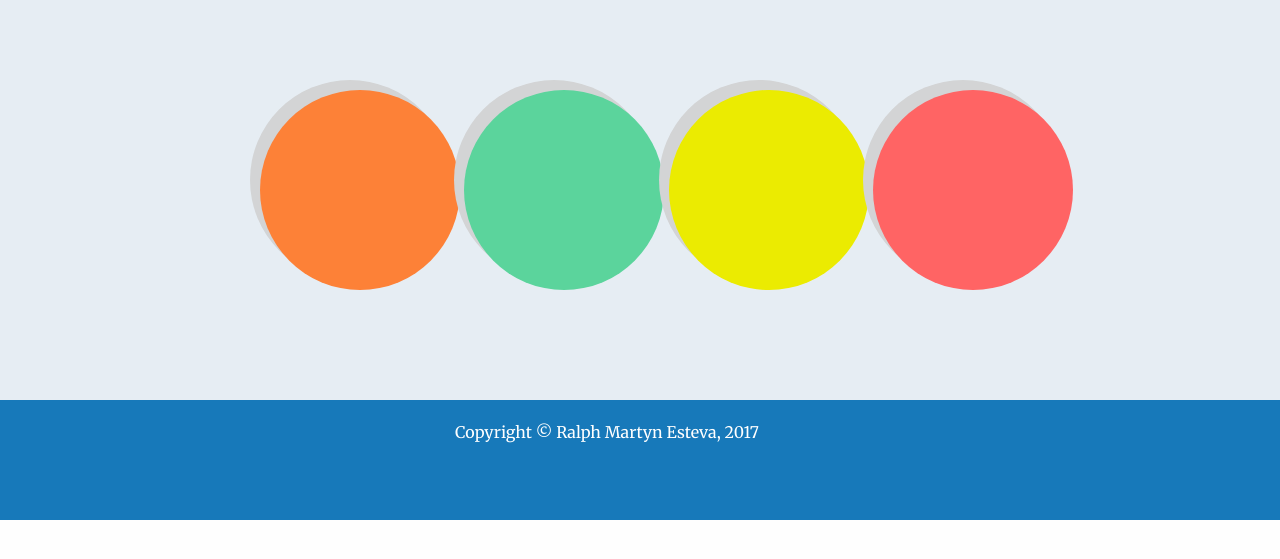
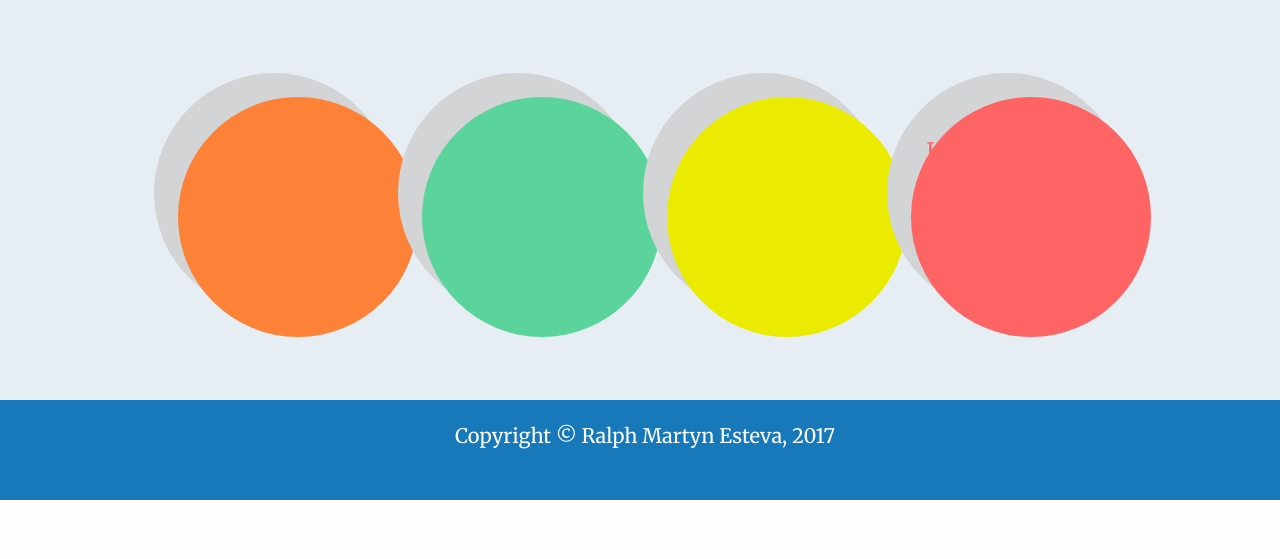
Before and after one commit to rapunk27/portfolio, a PHP site: page /works.php in a window 1280 px wide. Shown: the part 105-664 px from the top of the page. Run offline with PHP 8.4, Linux system fonts and the light colour scheme; some libraries are stand-ins or nearby versions.

Commit message:
added responsiveness to works page width 550 to 2700

```diff
--- a/css/media.css
+++ b/css/media.css
@@ -19,6 +19,7 @@
 	.social-media-content{
 		width: 100%;
 	}
+
 }
 
 @media only screen and (max-width: 790px){
@@ -54,3 +55,305 @@
 		width: 100%;
 	}
 }
+
+@media only screen and (min-width: 1000px){
+	.circle-default{
+		width: 200px;
+		height: 200px;
+		padding: 20px;
+	}
+
+	.circle-work{
+		width: 200px;
+		height: 200px;
+	}
+	.circle-text{
+		font-size: 22px;
+		margin-top: 40px;
+	}
+
+	.works-content{
+		height: 400px;
+	}
+
+	.footer{
+		height: 100px;
+	}
+
+	.footer-copyright{
+		font-size: 20px;
+	}
+
+	.circle-default:hover .circle-work {
+	/*animation: slideIn 1s linear;
+	animation-timing-function: ease;
+	animation-fill-mode: forwards;*/
+	transform: translate(90px, 80px)rotate(20deg);
+
+	}
+}
+
+@media only screen and (min-width: 550px){
+	.circle-default{
+		width: 200px;
+		height: 200px;
+		padding: 24px;
+	}
+
+	.circle-work{
+		width: 200px;
+		height: 200px;
+	}
+	.circle-text{
+		font-size: 26px;
+		margin-top: 36px;
+	}
+
+	.works-content{
+		height: 400px;
+	}
+
+	.footer{
+		height: 100px;
+	}
+
+	.footer-copyright{
+		font-size: 20px;
+	}
+
+	.circle-default:hover .circle-work {
+	/*animation: slideIn 1s linear;
+	animation-timing-function: ease;
+	animation-fill-mode: forwards;*/
+	transform: translate(90px, 80px)rotate(20deg);
+	}
+}
+
+
+@media only screen and (min-width: 900px){
+	.circle-default{
+		width: 180px;
+		height: 180px;
+		padding: 20px;
+	}
+
+	.circle-work{
+		width: 180px;
+		height: 180px;
+	}
+	.circle-text{
+		font-size: 20px;
+		margin-top: 36px;
+	}
+
+	.works-content{
+		height: 400px;
+	}
+
+	.footer{
+		height: 100px;
+	}
+
+	.footer-copyright{
+		font-size: 20px;
+	}
+
+	.circle-default:hover .circle-work {
+	/*animation: slideIn 1s linear;
+	animation-timing-function: ease;
+	animation-fill-mode: forwards;*/
+	transform: translate(90px, 80px)rotate(20deg);
+	}
+}
+
+@media only screen and (min-width: 1200px){
+	.circle-default{
+		width: 240px;
+		height: 240px;
+		padding: 24px;
+	}
+
+	.circle-work{
+		width: 240px;
+		height: 240px;
+	}
+	.circle-text{
+		font-size: 24px;
+		margin-top: 36px;
+	}
+
+	.works-content{
+		height: 400px;
+	}
+
+	.footer{
+		height: 100px;
+	}
+
+	.footer-copyright{
+		font-size: 20px;
+	}
+
+	.circle-default:hover .circle-work {
+	/*animation: slideIn 1s linear;
+	animation-timing-function: ease;
+	animation-fill-mode: forwards;*/
+	transform: translate(90px, 80px)rotate(20deg);
+
+	}
+}
+
+
+@media only screen and (min-width: 1500px){
+	.circle-default{
+		width: 250px;
+		height: 250px;
+		padding: 20px;
+	}
+
+	.circle-work{
+		width: 250px;
+		height: 250px;
+	}
+	.circle-text{
+		font-size: 28px;
+		margin-top: 68px;
+	}
+
+	.works-content{
+		height: 500px;
+	}
+
+	.footer{
+		height: 200px;
+	}
+
+	.footer-copyright{
+		font-size: 20px;
+	}
+
+	.circle-default:hover .circle-work {
+	/*animation: slideIn 1s linear;
+	animation-timing-function: ease;
+	animation-fill-mode: forwards;*/
+	transform: translate(168px, 80px)rotate(20deg);
+
+	}
+}
+
+@media only screen and (min-width: 1700px){
+	.circle-default{
+		width: 320px;
+		height: 320px;
+		padding: 32px;
+	}
+
+	.circle-work{
+		width: 320px;
+		height: 320px;
+	}
+	.circle-text{
+		font-size: 34px;
+		margin-top: 68px;
+	}
+
+	.works-content{
+		height: 500px;
+	}
+
+	.footer{
+		height: 200px;
+	}
+
+	.footer-copyright{
+		font-size: 20px;
+	}
+
+	.circle-default:hover .circle-work {
+	/*animation: slideIn 1s linear;
+	animation-timing-function: ease;
+	animation-fill-mode: forwards;*/
+	transform: translate(168px, 80px)rotate(20deg);
+
+	}
+}
+
+@media only screen and (min-width: 2000px){
+	.circle-default{
+		width: 354px;
+		height: 354px;
+		padding: 38px;
+	}
+
+	.circle-work{
+		width: 354px;
+		height: 354px;
+	}
+	.circle-text{
+		font-size: 40px;
+		margin-top: 74px;
+	}
+
+	.works-content{
+		height: 600px;
+	}
+
+	.footer{
+		height: 250px;
+	}
+
+	.footer-copyright{
+		font-size: 30px;
+	}
+
+	.circle-default:hover .circle-work {
+	/*animation: slideIn 1s linear;
+	animation-timing-function: ease;
+	animation-fill-mode: forwards;*/
+	transform: translate(200px, 80px)rotate(20deg);
+
+	}
+}
+
+@media only screen and (min-width: 2700px){
+	.circle-default{
+		width: 480px;
+		height: 480px;
+		padding: 38px;
+	}
+
+	.circle-work{
+		width: 480px;
+		height: 480px;
+	}
+	.circle-text{
+		font-size: 50px;
+		margin-top: 84px;
+	}
+
+	.works-content{
+		height: 800px;
+	}
+
+	.footer{
+		height: 250px;
+	}
+
+	.footer-copyright{
+		font-size: 30px;
+	}
+
+	.circle-default:hover .circle-work {
+	/*animation: slideIn 1s linear;
+	animation-timing-function: ease;
+	animation-fill-mode: forwards;*/
+	transform: translate(270px, 100px)rotate(20deg);
+
+	}
+}
+
+
+
+@media only screen and (min-width: 1300px){
+
+}
--- a/css/styles.css
+++ b/css/styles.css
@@ -184,8 +184,8 @@
 
 @keyframes slideOut{
 	100%{
-		left: 250px;
-		top:60px;
+		left:12%;
+		top:14%;
 	}
 	0%{
 		left:0;
--- a/foot.php
+++ b/foot.php
@@ -1,7 +1,7 @@
 
 <div class="footer">
 	<div class="row">
-		<div class="large-4 small-5 small-centered large-centered columns">
+		<div class="large-6 medium-6 small-6 small-centered large-centered columns large-push-1">
 			<p class="footer-copyright">Copyright &copy; Ralph Martyn Esteva, 2017</p>
 		</div>
 	</div>
--- a/works.php
+++ b/works.php
@@ -14,10 +14,11 @@
 		<p class="circle-text circle-edms-color">EDMs</p>
 	</a>
 
-	<a href="works/banners.php" class="circle-default">
+	<a href="works/banners.php" class="circle-default third-circle">
 		<div class="circle-work circle-banners"></div>
 		<p class="circle-text circle-banners-color">Banners</p>
 	</a>
+
 	<a href="works/html-email.php" class="circle-default">
 		<div class="circle-work circle-html-email"></div>
 		<p class="circle-text circle-html-email-color">HTML Email</p>
```
